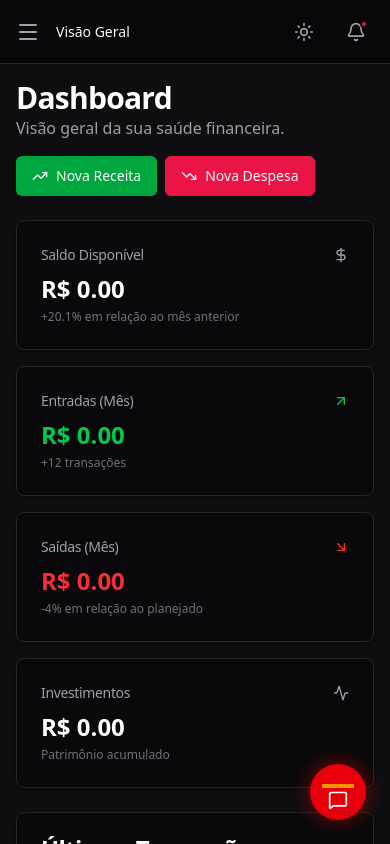
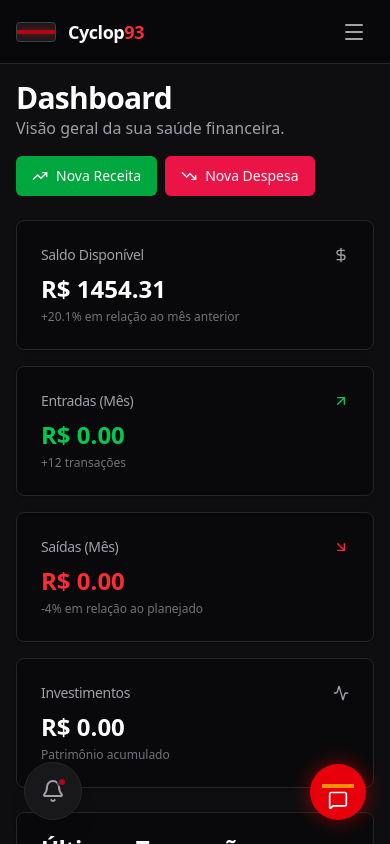
Before and after one commit to tiagocyclopinho-sys/cyclop93-finance, a Next.js app: page / in a window 390 px wide. Built offline with nearby package versions, Linux system fonts and the light colour scheme.

Commit message:
UI Redesign: mobile header parity, fixed dark mode, moved notifications

```diff
--- a/src/app/page.tsx
+++ b/src/app/page.tsx
@@ -18,7 +18,7 @@ export default function Dashboard() {
     }, { income: 0, expense: 0 })
   }, [state.transactions])
 
-  const balance = totals.income - totals.expense
+  const balance = state.initialBalance + totals.income - totals.expense
 
   return (
     <div className="space-y-6">
--- a/src/components/layout/Shell.tsx
+++ b/src/components/layout/Shell.tsx
@@ -25,16 +25,10 @@ export function Shell({ children }: { children: React.ReactNode }) {
     const [isSidebarCollapsed, setSidebarCollapsed] = useState(false)
     const [isMobileMenuOpen, setIsMobileMenuOpen] = useState(false)
 
-    // Theme Toggle (Manual implementation since we don't have next-themes installed yet, but we have Tailwind dark mode)
-    const [isDark, setIsDark] = useState(true)
-
+    // Forced Dark Mode
     useEffect(() => {
-        if (isDark) {
-            document.documentElement.classList.add('dark')
-        } else {
-            document.documentElement.classList.remove('dark')
-        }
-    }, [isDark])
+        document.documentElement.classList.add('dark')
+    }, [])
 
     return (
         <div className="flex h-screen w-full bg-background overflow-hidden font-sans">
@@ -113,41 +107,45 @@ export function Shell({ children }: { children: React.ReactNode }) {
             <div className="flex-1 flex flex-col min-w-0 overflow-hidden">
                 <header className="h-16 border-b bg-background/95 backdrop-blur flex items-center justify-between px-4 md:px-6 z-10 shrink-0 sticky top-0">
                     <div className="flex items-center gap-4">
-                        <button
-                            onClick={() => setSidebarCollapsed(!isSidebarCollapsed)}
-                            className="hidden md:flex text-muted-foreground hover:text-foreground transition-colors"
-                        >
-                            {isSidebarCollapsed ? <PanelLeft size={20} /> : <PanelLeftClose size={20} />}
-                        </button>
-                        <button
-                            onClick={() => setIsMobileMenuOpen(!isMobileMenuOpen)}
-                            className="md:hidden text-muted-foreground hover:text-foreground transition-colors"
-                        >
-                            <Menu size={24} />
-                        </button>
-                        <div className="flex items-center gap-2 text-sm text-muted-foreground">
-                            <span className="hidden md:inline">Dashboard</span>
-                            <ChevronRight size={14} className="hidden md:inline" />
+                        {/* Logo for both Mobile and Desktop (when sidebar is collapsed or on mobile) */}
+                        <div className="flex items-center gap-3">
+                            <div className="w-10 h-5 bg-zinc-900 rounded-sm border border-zinc-700 relative flex items-center justify-center overflow-hidden shrink-0 shadow-sm">
+                                <div className="w-full h-1 bg-red-600 shadow-[0_0_8px_rgba(220,38,38,0.8)] animate-pulse"></div>
+                            </div>
+                            <span className="font-bold text-lg tracking-tight font-heading">Cyclop<span className="text-red-500">93</span></span>
+                        </div>
+
+                        <div className="hidden md:flex items-center gap-2 text-sm text-muted-foreground ml-4">
+                            <span>Dashboard</span>
+                            <ChevronRight size={14} />
                             <span className="font-medium text-foreground">
                                 {navItems.find(i => i.href === pathname)?.label || 'Visão Geral'}
                             </span>
                         </div>
                     </div>
 
-                    <div className="flex items-center gap-4">
-                        <div className="relative hidden md:block w-64">
+                    <div className="flex items-center gap-2">
+                        <div className="relative hidden md:block w-48 mr-2">
                             <Search className="absolute left-2.5 top-2.5 h-4 w-4 text-muted-foreground" />
                             <input
                                 className="h-9 w-full rounded-md border border-input bg-transparent pl-9 pr-3 text-sm placeholder:text-muted-foreground focus:outline-none focus:ring-1 focus:ring-ring"
                                 placeholder="Buscar..."
                             />
                         </div>
-                        <button onClick={() => setIsDark(!isDark)} className="p-2 hover:bg-accent rounded-full text-muted-foreground transition-colors">
-                            {isDark ? <Sun size={20} /> : <Moon size={20} />}
+
+                        {/* Menu on the RIGHT for mobile */}
+                        <button
+                            onClick={() => setIsMobileMenuOpen(!isMobileMenuOpen)}
+                            className="md:hidden text-muted-foreground hover:text-foreground transition-colors p-2"
+                        >
+                            <Menu size={24} />
                         </button>
-                        <button className="text-muted-foreground hover:text-foreground relative p-2">
-                            <Bell size={20} />
-                            <span className="absolute top-1.5 right-1.5 w-2 h-2 bg-primary rounded-full border-2 border-background"></span>
+
+                        <button
+                            onClick={() => setSidebarCollapsed(!isSidebarCollapsed)}
+                            className="hidden md:flex text-muted-foreground hover:text-foreground transition-colors p-2"
+                        >
+                            {isSidebarCollapsed ? <PanelLeft size={20} /> : <PanelLeftClose size={20} />}
                         </button>
                     </div>
                 </header>
@@ -189,6 +187,13 @@ export function Shell({ children }: { children: React.ReactNode }) {
                 </main>
             </div>
 
+            <div className="fixed bottom-6 left-6 z-50 flex items-center gap-4">
+                <button className="bg-zinc-900 border border-zinc-800 text-muted-foreground hover:text-white relative p-4 rounded-full shadow-xl transition-all hover:scale-105 active:scale-95 group">
+                    <Bell size={24} />
+                    <span className="absolute top-[14px] right-[14px] w-2.5 h-2.5 bg-red-600 rounded-full border-2 border-zinc-900 animate-pulse"></span>
+                </button>
+            </div>
+
             <AiAgent />
         </div>
     )
--- a/src/lib/store.tsx
+++ b/src/lib/store.tsx
@@ -9,6 +9,7 @@ interface AppState {
     nezioInstallments: NezioInstallment[]
     debts: Debt[]
     investments: Investment[]
+    initialBalance: number
 }
 
 type Action =
@@ -21,6 +22,7 @@ type Action =
     | { type: 'ADD_DEBT'; payload: Debt }
     | { type: 'UPDATE_DEBT'; payload: Debt }
     | { type: 'ADD_INVESTMENT'; payload: Investment }
+    | { type: 'SET_INITIAL_BALANCE'; payload: number }
     | { type: 'LOAD_DATA'; payload: AppState }
 
 const initialState: AppState = {
@@ -29,7 +31,8 @@ const initialState: AppState = {
     roneWaterBills: [],
     nezioInstallments: [],
     debts: [],
-    investments: []
+    investments: [],
+    initialBalance: 1454.31
 }
 
 function reducer(state: AppState, action: Action): AppState {
@@ -43,7 +46,6 @@ function reducer(state: AppState, action: Action): AppState {
         case 'DELETE_RONE_CONSUMPTION':
             return { ...state, roneConsumptions: state.roneConsumptions.filter(c => c.id !== action.payload) }
         case 'ADD_RONE_WATER_BILL':
-            // Overwrites if same month exists? For simplicity, just append for now, UI handles logic
             return { ...state, roneWaterBills: [...state.roneWaterBills, action.payload] }
         case 'ADD_NEZIO':
             return { ...state, nezioInstallments: [...state.nezioInstallments, action.payload] }
@@ -53,8 +55,10 @@ function reducer(state: AppState, action: Action): AppState {
             return { ...state, debts: state.debts.map(d => d.id === action.payload.id ? action.payload : d) }
         case 'ADD_INVESTMENT':
             return { ...state, investments: [...state.investments, action.payload] }
+        case 'SET_INITIAL_BALANCE':
+            return { ...state, initialBalance: action.payload }
         case 'LOAD_DATA':
-            return action.payload
+            return { ...initialState, ...action.payload }
         default:
             return state
     }
```
